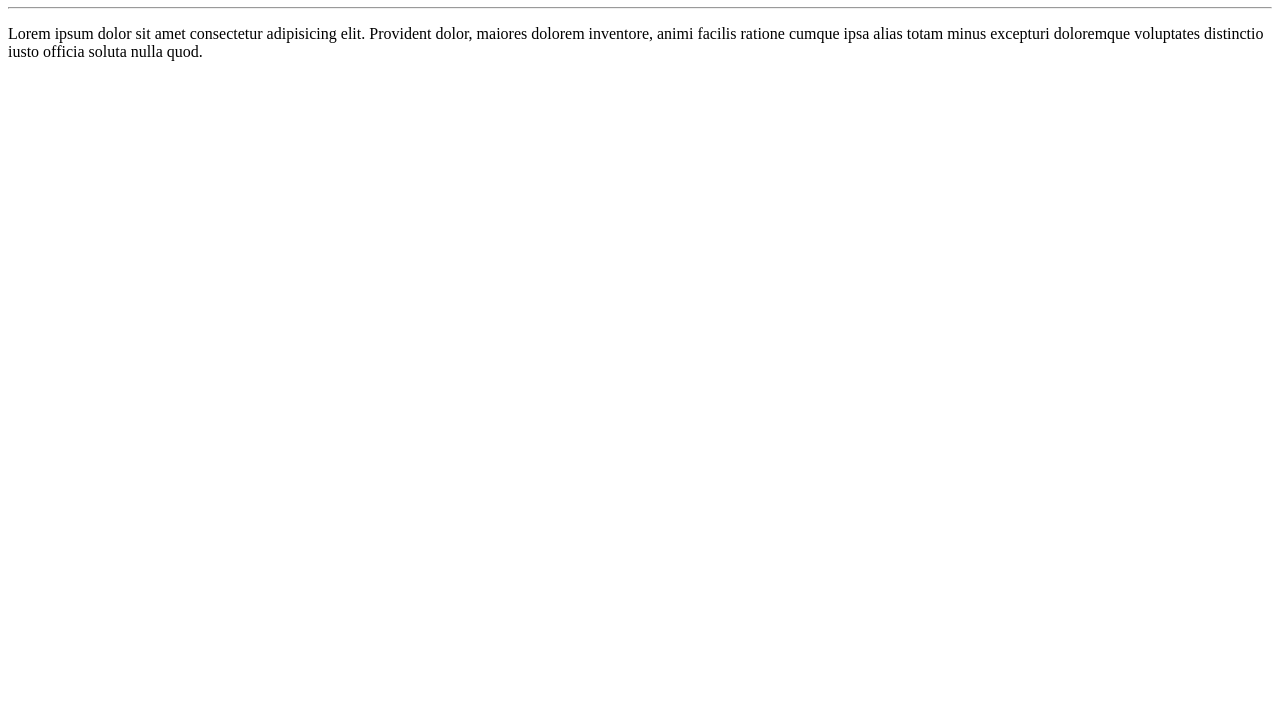
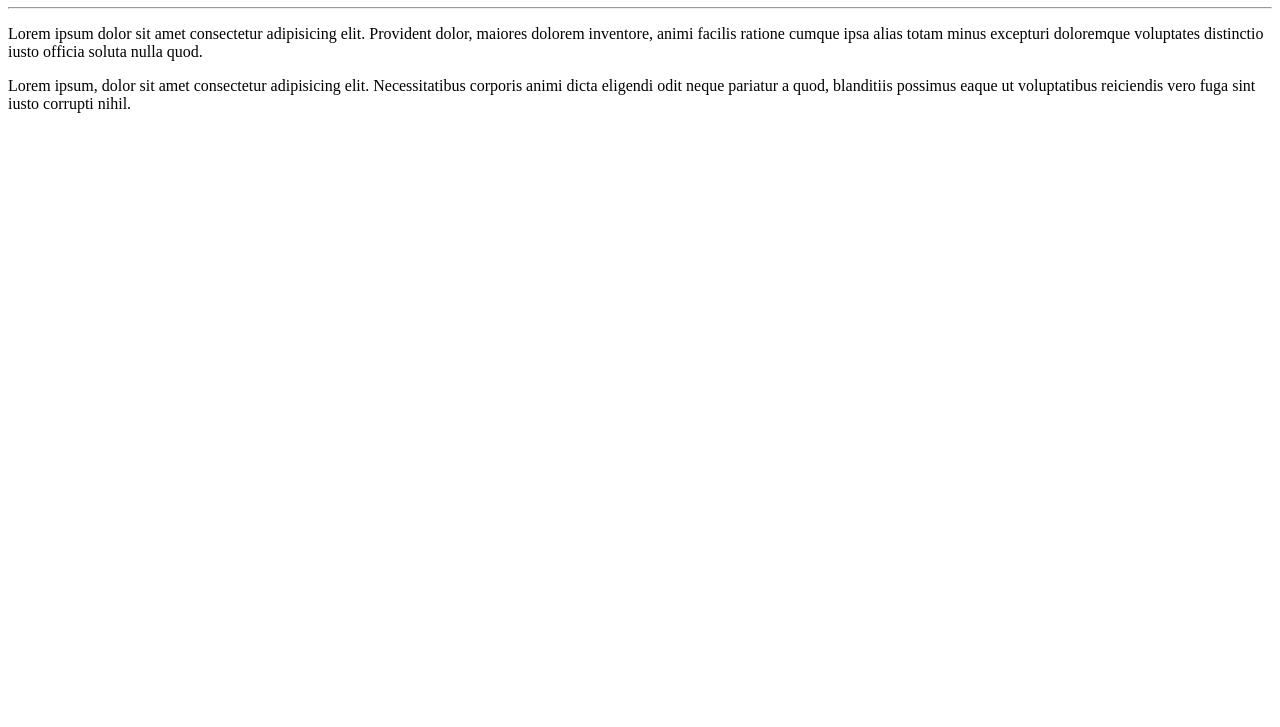
Before and after one commit to NoobMasterOmega/Ola-Mundo, a plain HTML site: page Site-exemplo/index.html in a window 1280 px wide. Shown: the part 73-800 px from the top of the page. Drawn offline with Linux system fonts and the light colour scheme.

Commit message:
adicionei um parágrafo

```diff
--- a/Site-exemplo/index.html
+++ b/Site-exemplo/index.html
@@ -9,6 +9,7 @@
     <h1>Olá, mundo!</h1>
     <hr>
     <p>Lorem ipsum dolor sit amet consectetur adipisicing elit. Provident dolor, maiores dolorem inventore, animi facilis ratione cumque ipsa alias totam minus excepturi doloremque voluptates distinctio iusto officia soluta nulla quod.</p>
+    <p>Lorem ipsum, dolor sit amet consectetur adipisicing elit. Necessitatibus corporis animi dicta eligendi odit neque pariatur a quod, blanditiis possimus eaque ut voluptatibus reiciendis vero fuga sint iusto corrupti nihil.</p>
 
 </body>
 </html>
```
